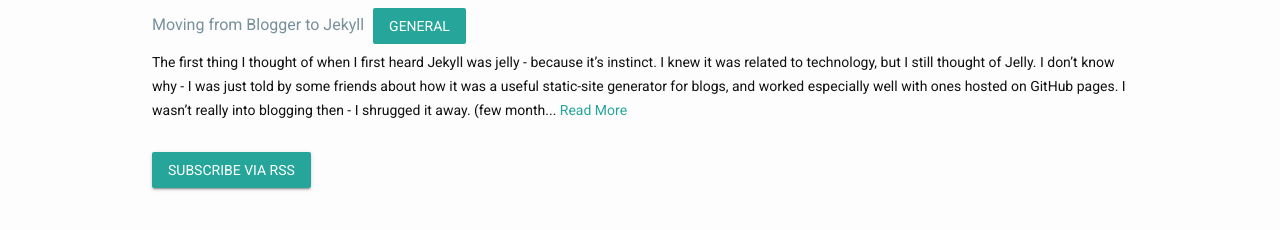
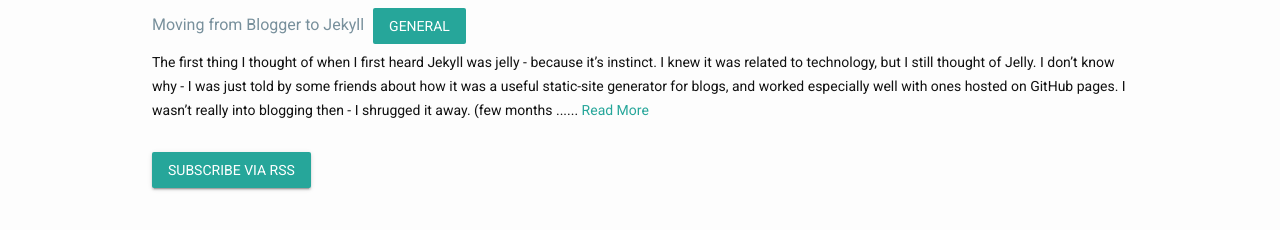
Before and after one commit to manasrawat/manasrawat.github.io, a Jekyll site: the page built from index.html, in a window 1280 px wide. Shown: the part 195-425 px from the top of the page. Built offline with Jekyll 4.4.1, drawn with Linux system fonts in a browser that asks for light colours; nearby versions of some CDN libraries; part of the change alters nothing that is shown.

Commit message:
'Read More' now uses pure liquid and html; removed all JS and JQuery

```diff
--- a/_includes/head.html
+++ b/_includes/head.html
@@ -16,6 +16,4 @@
   <link rel="stylesheet" href="https://fonts.googleapis.com/icon?family=Material+Icons">
   <link rel="stylesheet" href="https://code.getmdl.io/1.1.3/material.indigo-pink.min.css">
   <script defer src="https://code.getmdl.io/1.1.3/material.min.js"></script>
-  <script src="https://ajax.googleapis.com/ajax/libs/jquery/1.12.4/jquery.min.js"></script>
-  <script type="text/javascript" src="/shorten.js"></script>
 </head>
--- a/index.html
+++ b/index.html
@@ -1,19 +1,8 @@
 ---
 layout: default
 ---
-<script type="text/javascript">
-	$(document).ready(function() {
-		$(".post-content").shorten({
-			"showChars": 400,
-			"moreText": "Read More",
-			"lessText": "Less",
-		});
-	});
-</script>
+<style>
 
-<style>
-	a { font-size: 14px; }
-	.post-content { line-height: 24px; }
 </style>
 
 <div class="home">
@@ -31,10 +20,10 @@ layout: default
 			{{ post.categories }}
 			</button></a>
 		  </div>
-		    <div class="post-content" style="font-size: 14px">
-				{{ post.excerpt | remove: '<p>' | remove: '</p>' }}
+		    <div class="post-content" style="font-size: 14px; line-height: 24px">
+				{{ post.content | strip_html | truncate: 400 }}...
+				<a href="{{ post.url | prepend: site.baseurl }}" class="read_more">Read More</a>
 			</div>
-
         </h2>
       </li>
     {% endfor %}
--- a/shorten.js
+++ /dev/null
@@ -1,60 +0,0 @@
-/*
- * jQuery Shorten plugin 1.0.0
- *
- * Copyright (c) 2013 Viral Patel
- * //viralpatel.net
- *
- * Dual licensed under the MIT license:
- *   //www.opensource.org/licenses/mit-license.php
- */
-
- (function($) {
-	$.fn.shorten = function (settings) {
-
-		var config = {
-			showChars: 100,
-			ellipsesText: "...",
-			moreText: "more",
-			lessText: "less"
-		};
-
-		if (settings) {
-			$.extend(config, settings);
-		}
-
-		$(document).off("click", '.morelink');
-
-		$(document).on({click: function () {
-
-				var $this = $(this);
-				if ($this.hasClass('less')) {
-					$this.removeClass('less');
-					$this.html(config.moreText);
-				} else {
-					$this.addClass('less');
-					$this.html(config.lessText);
-				}
-				$this.parent().prev().toggle();
-				$this.prev().toggle();
-				return false;
-			}
-		}, '.morelink');
-
-		return this.each(function () {
-			var $this = $(this);
-			if($this.hasClass("shortened")) return;
-
-			$this.addClass("shortened");
-			var content = $this.html();
-			if (content.length > config.showChars) {
-				var c = content.substr(0, config.showChars);
-				var h = content.substr(config.showChars, content.length - config.showChars);
-				var html = c + '<span class="moreellipses">' + config.ellipsesText + ' </span><span class="morecontent"><span>' + h + '</span> <a href="#" class="morelink">' + config.moreText + '</a></span>';
-				$this.html(html);
-				$(".morecontent span").hide();
-			}
-		});
-
-	};
-
- })(jQuery);
```
